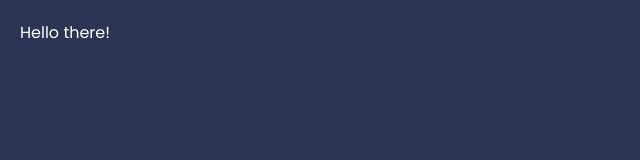
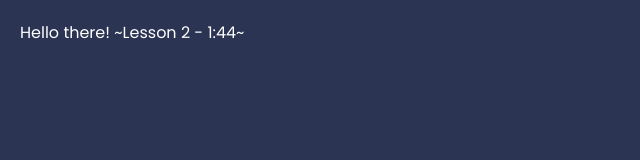
Before and after one commit to ConjecturesandRefutations/React-Router-Project, a React (Create React App) app: page / in a window 1280 px wide. Shown: the top 160 px of the page, without its empty margins (0-640 px from the left). Built offline with nearby package versions, Linux system fonts and the light colour scheme.

Commit message:
installing react-router-dom

```diff
--- a/package.json
+++ b/package.json
@@ -8,6 +8,7 @@
     "@testing-library/user-event": "^13.5.0",
     "react": "^18.2.0",
     "react-dom": "^18.2.0",
+    "react-router-dom": "^6.23.0",
     "react-scripts": "5.0.1",
     "web-vitals": "^2.1.4"
   },
--- a/src/App.js
+++ b/src/App.js
@@ -2,6 +2,8 @@ function App() {
   return (
     <div className="App">
       Hello there!
+
+      ~Lesson 2 - 1:44~
     </div>
   );
 }
```
Also changed, not shown: 1 other file (tests, documents, lock files or other folders).
